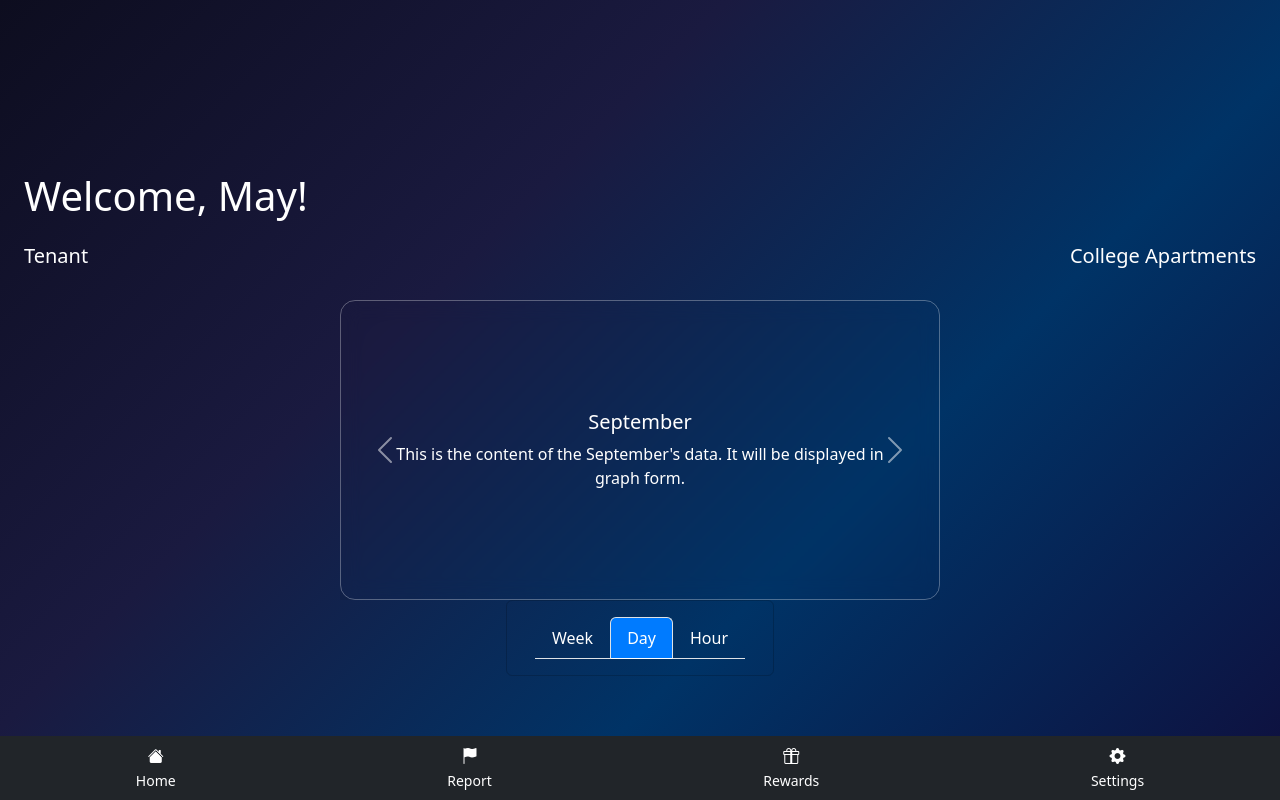
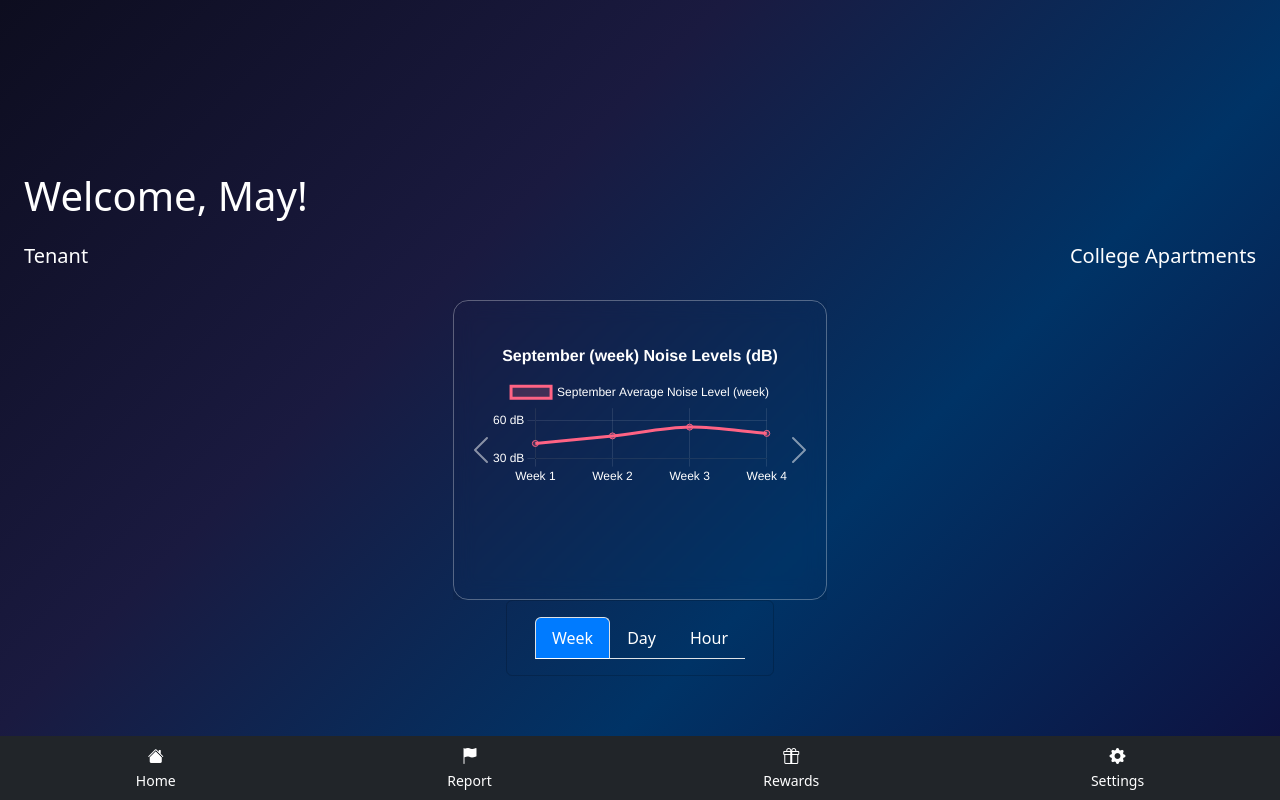
Before and after one commit to zboudreaux99/f25-Sapphire-5, a React (Vite) app in the folder frontend/: page /tenant in a window 1280 px wide. Built offline with nearby package versions, Linux system fonts and the light colour scheme; no server answers.

Commit message:
Added chart.js and sample data to Tenant component

```diff
--- a/frontend/package.json
+++ b/frontend/package.json
@@ -12,8 +12,10 @@
   "dependencies": {
     "axios": "^1.12.2",
     "bootstrap": "^5.3.8",
+    "chart.js": "^4.5.1",
     "react": "^19.1.1",
     "react-bootstrap": "^2.10.10",
+    "react-chartjs-2": "^5.3.1",
     "react-dom": "^19.1.1",
     "react-router-dom": "^7.9.1"
   },
--- /dev/null
+++ b/frontend/src/MonthlyChart.jsx
@@ -0,0 +1,96 @@
+import React from "react";
+import { Line } from "react-chartjs-2";
+import {
+    Chart as ChartJS,
+    LineElement,
+    CategoryScale,
+    LinearScale,
+    PointElement,
+    Tooltip,
+    Legend,
+    Title,
+} from "chart.js";
+
+ChartJS.register(LineElement, CategoryScale, LinearScale, PointElement, Tooltip, Legend, Title);
+
+function MonthlyChart({ month, view }) {
+
+    // Demo noise level data (in decibels)
+    const demoData = {
+        week: {
+            labels: ["Week 1", "Week 2", "Week 3", "Week 4"],
+            data: [42, 48, 55, 50], // Average weekly noise levels
+        },
+        day: {
+            labels: ["Mon", "Tue", "Wed", "Thu", "Fri", "Sat", "Sun"],
+            data: [45, 47, 52, 49, 55, 60, 58], // Daily average noise levels
+        },
+        hour: {
+            labels: ["6AM", "9AM", "12PM", "3PM", "6PM", "9PM"],
+            data: [35, 40, 45, 50, 60, 55], // Hourly noise pattern
+        },
+    };
+
+    const { labels, data } = demoData[view] || demoData.week;
+
+    const chartData = {
+        labels,
+        datasets: [
+            {
+                label: `${month} Average Noise Level (${view})`,
+                data,
+                fill: true,
+                backgroundColor: "rgba(255,99,132,0.2)",
+                borderColor: "rgba(255,99,132,1)",
+                tension: 0.3,
+                pointRadius: 3,
+            },
+        ],
+    };
+
+    const options = {
+        responsive: true,
+        plugins: {
+            legend: {
+                display: true,
+                labels: {
+                    color: "#fff",
+                },
+            },
+            title: {
+                display: true,
+                text: `${month} (${view}) Noise Levels (dB)`,
+                color: "#fff",
+                font: { size: 16 },
+            },
+            tooltip: {
+                callbacks: {
+                    label: (context) => `${context.parsed.y} dB`,
+                },
+            },
+        },
+        scales: {
+            x: {
+                ticks: { color: "#fff" },
+                grid: { color: "rgba(255,255,255,0.1)" },
+            },
+            y: {
+                ticks: {
+                    color: "#fff",
+                    callback: (value) => `${value} dB`,
+                },
+                grid: { color: "rgba(255,255,255,0.1)" },
+                min: 30,
+                max: 70,
+            },
+        },
+    };
+
+    return (
+        <div style={{ height: "300px" }}>
+            <Line data={chartData} options={options} />
+        </div>
+    );
+}
+
+export default MonthlyChart;
--- a/frontend/src/Tenant.jsx
+++ b/frontend/src/Tenant.jsx
@@ -1,20 +1,16 @@
-import { Carousel, Container, Row, Card, Button, Col, Nav, Navbar } from "react-bootstrap";
-import { useState } from 'react';
+import { Carousel, Container, Row, Card, Col, Nav, Navbar } from "react-bootstrap";
+import { useState } from "react";
 import { useNavigate } from "react-router-dom";
 
 import Rewards from "./Rewards";
 import Report from "./Report";
-
+import MonthlyChart from "./MonthlyChart";
 
 function Tenant() {
     const navigate = useNavigate();
 
     const [index, setIndex] = useState(0);
-
-    const handleSelect = (selectedIndex) => {
-        setIndex(selectedIndex);
-    };
-
+    const handleSelect = (selectedIndex) => setIndex(selectedIndex);
 
     const [showRewards, setShowRewards] = useState(false);
     const handleShowRewards = () => setShowRewards(true);
@@ -29,6 +25,8 @@ function Tenant() {
          // TODO: Send this to the backend although this is a prototype
     };
 
+    const [chartView, setChartView] = useState("week");
+
     return (
         <>
             <Container
@@ -40,43 +38,65 @@ function Tenant() {
                 </Row>
 
                 <Row className="w-100 justify-content-center mb-4">
-                    <Col><h5 className="text-white">Tenant</h5></Col>
+                    <Col>
+                        <h5 className="text-white">Tenant</h5>
+                    </Col>
                     <Col></Col>
-                    <Col><h5 className="text-white text-end text-middle">College Apartments</h5></Col>
+                    <Col>
+                        <h5 className="text-white text-end text-middle">College Apartments</h5>
+                    </Col>
                 </Row>
 
+                {/* Carousel of months */}
                 <Row className="justify-content-center">
                     <Col>
-                        <Carousel activeIndex={index} onSelect={handleSelect} interval={null} indicators={false}>
+                        <Carousel
+                            activeIndex={index}
+                            onSelect={handleSelect}
+                            interval={null}
+                            indicators={false}
+                        >
                             <Carousel.Item>
-                                <Card className="shadow-lg liquid-glass text-center mx-auto" style={{ backgroundColor: 'transparent', height: '300px', maxWidth: '600px' }}>
+                                <Card
+                                    className="shadow-lg liquid-glass text-center mx-auto"
+                                    style={{
+                                        backgroundColor: "transparent",
+                                        height: "300px",
+                                        maxWidth: "600px",
+                                    }}
+                                >
                                     <Card.Body className="d-flex flex-column justify-content-center">
-                                        <Card.Title>September</Card.Title>
-                                        <Card.Text>
-                                            This is the content of the September's data. It will be displayed in graph form.
-                                        </Card.Text>
+                                        <MonthlyChart month="September" view={chartView} />
                                     </Card.Body>
                                 </Card>
                             </Carousel.Item>
 
                             <Carousel.Item>
-                                <Card className="shadow-lg liquid-glass text-center mx-auto" style={{ backgroundColor: 'transparent', height: '300px', maxWidth: '600px' }}>
+                                <Card
+                                    className="shadow-lg liquid-glass text-center mx-auto"
+                                    style={{
+                                        backgroundColor: "transparent",
+                                        height: "300px",
+                                        maxWidth: "600px",
+                                    }}
+                                >
                                     <Card.Body className="d-flex flex-column justify-content-center">
-                                        <Card.Title>October</Card.Title>
-                                        <Card.Text>
-                                            This is the content of the October's data. It will be displayed in graph form.
-                                        </Card.Text>
+                                        <MonthlyChart month="October" view={chartView} />
                                     </Card.Body>
                                 </Card>
                             </Carousel.Item>
 
                             <Carousel.Item>
-                                <Card className="shadow-lg liquid-glass text-center mx-auto" style={{ backgroundColor: 'transparent', height: '300px', maxWidth: '600px' }}>
+                                <Card
+                                    className="shadow-lg liquid-glass text-center mx-auto"
+                                    style={{
+                                        backgroundColor: "transparent",
+                                        height: "300px",
+                                        maxWidth: "600px",
+                                    }}
+                                >
                                     <Card.Body className="d-flex flex-column justify-content-center">
-                                        <Card.Title>November</Card.Title>
-                                        <Card.Text>
-                                            This is the content of the November's data. It will be displayed in graph form.
-                                        </Card.Text>
+                                        <MonthlyChart month="November" view={chartView} />
                                     </Card.Body>
                                 </Card>
                             </Carousel.Item>
@@ -84,8 +104,9 @@ function Tenant() {
                     </Col>
                 </Row>
 
+                {/* Tabs for switching chart views */}
                 <Row>
-                    <Card className="" style={{ backgroundColor: 'transparent' }}>
+                    <Card style={{ backgroundColor: "transparent" }}>
                         <Card.Body className="d-flex flex-column justify-content-center">
                             <style>
                                 {`
@@ -95,15 +116,25 @@ function Tenant() {
                 }
                 `}
                             </style>
-                            <Nav variant="tabs" defaultActiveKey="day">
+                            <Nav
+                                variant="tabs"
+                                activeKey={chartView}
+                                onSelect={(selectedKey) => setChartView(selectedKey)}
+                            >
                                 <Nav.Item>
-                                    <Nav.Link eventKey="week" style={{ color: 'white' }}>Week</Nav.Link>
+                                    <Nav.Link eventKey="week" style={{ color: "white" }}>
+                                        Week
+                                    </Nav.Link>
                                 </Nav.Item>
                                 <Nav.Item>
-                                    <Nav.Link eventKey="day" style={{ color: 'white' }}>Day</Nav.Link>
+                                    <Nav.Link eventKey="day" style={{ color: "white" }}>
+                                        Day
+                                    </Nav.Link>
                                 </Nav.Item>
                                 <Nav.Item>
-                                    <Nav.Link eventKey="hour" style={{ color: 'white' }}>Hour</Nav.Link>
+                                    <Nav.Link eventKey="hour" style={{ color: "white" }}>
+                                        Hour
+                                    </Nav.Link>
                                 </Nav.Item>
                             </Nav>
                         </Card.Body>
@@ -121,28 +152,36 @@ function Tenant() {
             >
                 <Nav.Item>
                     <Nav.Link onClick={() => navigate("/welcome")} className="text-center text-white">
-                        <div><i className="bi bi-house-fill"></i></div>
+                        <div>
+                            <i className="bi bi-house-fill"></i>
+                        </div>
                         <small>Home</small>
                     </Nav.Link>
                 </Nav.Item>
 
                 <Nav.Item>
                     <Nav.Link onClick={handleShowReport} className="text-center text-white">
-                        <div><i className="bi bi-flag-fill"></i></div>
+                        <div>
+                            <i className="bi bi-flag-fill"></i>
+                        </div>
                         <small>Report</small>
                     </Nav.Link>
                 </Nav.Item>
 
                 <Nav.Item>
                     <Nav.Link onClick={handleShowRewards} className="text-center text-white">
-                        <div><i className="bi bi-gift"></i></div>
+                        <div>
+                            <i className="bi bi-gift"></i>
+                        </div>
                         <small>Rewards</small>
                     </Nav.Link>
                 </Nav.Item>
 
                 <Nav.Item>
                     <Nav.Link onClick={() => navigate("/tenant")} className="text-center text-white">
-                        <div><i className="bi bi-gear-fill"></i></div>
+                        <div>
+                            <i className="bi bi-gear-fill"></i>
+                        </div>
                         <small>Settings</small>
                     </Nav.Link>
                 </Nav.Item>
```
Also changed, not shown: 1 other file (tests, documents, lock files or other folders). Lines whose indentation alone changed are shown as unchanged.
